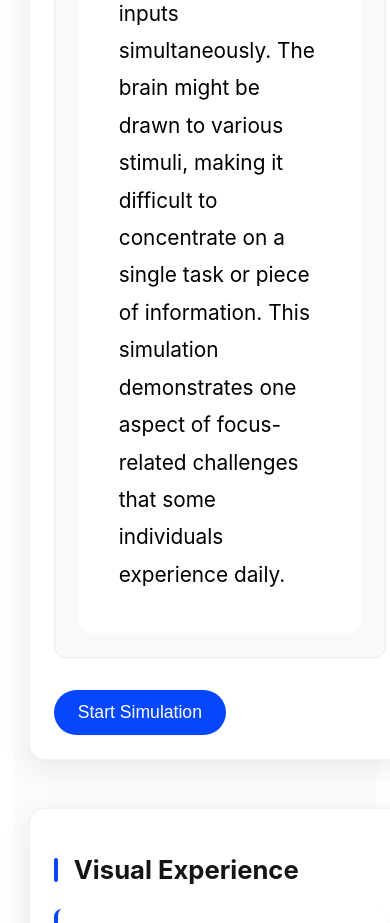
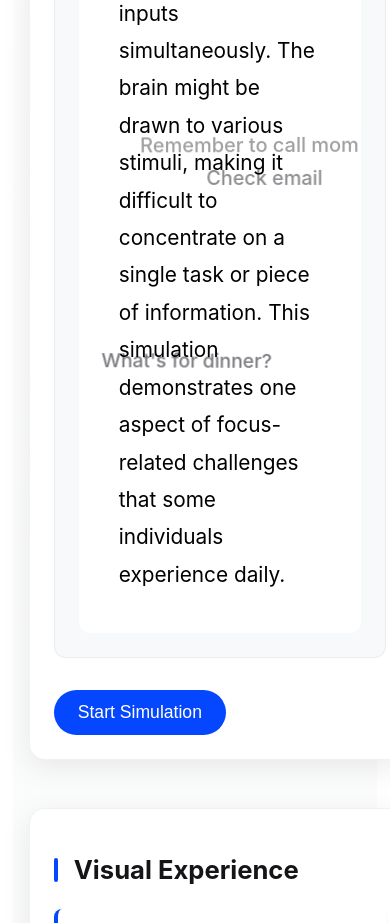
Before and after one commit to mzawam2/neurodiversity-empathy-lab, an Angular app: page / in a window 390 px wide. Shown: the part 1580-2503 px from the top of the page. Built offline with nearby package versions, Linux system fonts and the light colour scheme.

Commit message:
Added distracting thoughts to the adhd focus experience

```diff
--- a/src/app/app.component.css
+++ b/src/app/app.component.css
@@ -226,15 +226,135 @@
   transition: all 0.3s ease;
 }
 
-.adhd-simulation .task-content {
-  animation: subtle-blur 4s infinite;
+.adhd-simulation {
+  position: relative;
+  overflow: hidden;
 }
 
-@keyframes subtle-blur {
-  0% { filter: blur(0px); }
-  25% { filter: blur(1px); }
-  75% { filter: blur(0.5px); }
-  100% { filter: blur(0px); }
+.adhd-simulation .task-content {
+  position: relative;
+  font-size: 1.3rem;
+  line-height: 1.8;
+  padding: 2rem;
+  animation: subtle-blur 4s infinite;
+  z-index: 1;
+}
+
+.adhd-simulation .task-content::before {
+  content: '';
+  position: absolute;
+  top: 0;
+  left: 0;
+  right: 0;
+  bottom: 0;
+  background: linear-gradient(135deg,
+    rgba(0, 255, 255, 0.2),
+    rgba(255, 0, 255, 0.2)
+  ),
+  linear-gradient(45deg,
+    rgba(255, 255, 0, 0.2),
+    rgba(0, 0, 255, 0.2)
+  );
+  background-size: 200% 200%, 150% 150%;
+  background-position: 0 0, 100% 0;
+  animation: adhd-gradient-move 12s infinite;
+  mix-blend-mode: overlay;
+  pointer-events: none;
+  z-index: -1;
+}
+
+.adhd-floating-text {
+  position: absolute;
+  font-size: 1.5rem;
+  opacity: 0;
+  pointer-events: none;
+  color: var(--gray-700);
+  white-space: nowrap;
+  font-weight: 500;
+  transform-origin: center;
+  will-change: transform, opacity;
+  transition: opacity 0.8s ease;
+  filter: blur(0);
+}
+
+.adhd-floating-text:nth-child(1) {
+  animation: float-path-1 18s infinite cubic-bezier(0.4, 0, 0.2, 1);
+  top: 15%;
+  left: 5%;
+}
+
+.adhd-floating-text:nth-child(2) {
+  animation: float-path-2 20s infinite cubic-bezier(0.4, 0, 0.2, 1);
+  top: 35%;
+  right: 10%;
+}
+
+.adhd-floating-text:nth-child(3) {
+  animation: float-path-3 22s infinite cubic-bezier(0.4, 0, 0.2, 1);
+  bottom: 45%;
+  left: 15%;
+}
+
+.adhd-floating-text:nth-child(4) {
+  animation: float-path-4 19s infinite cubic-bezier(0.4, 0, 0.2, 1);
+  bottom: 25%;
+  right: 20%;
+}
+
+.adhd-floating-text:nth-child(5) {
+  animation: float-path-5 21s infinite cubic-bezier(0.4, 0, 0.2, 1);
+  top: 55%;
+  left: 25%;
+}
+
+@keyframes float-path-1 {
+  0% { transform: translate(0, 0) rotate(0deg) scale(1); opacity: 0; filter: blur(2px); }
+  15% { transform: translate(30px, -20px) rotate(1deg) scale(1.1); opacity: 0.7; filter: blur(0); }
+  35% { transform: translate(80px, 10px) rotate(-1deg) scale(1); opacity: 0.7; filter: blur(0); }
+  55% { transform: translate(120px, -15px) rotate(1deg) scale(1.05); opacity: 0.6; filter: blur(0); }
+  75% { transform: translate(160px, 5px) rotate(-0.5deg) scale(1); opacity: 0.5; filter: blur(0); }
+  90% { transform: translate(200px, -10px) rotate(0deg) scale(0.95); opacity: 0.3; filter: blur(1px); }
+  100% { transform: translate(220px, 0) rotate(0deg) scale(1); opacity: 0; filter: blur(2px); }
+}
+
+@keyframes float-path-2 {
+  0% { transform: translate(0, 0) rotate(0deg) scale(1); opacity: 0; filter: blur(2px); }
+  15% { transform: translate(-35px, 15px) rotate(-1deg) scale(1.05); opacity: 0.6; filter: blur(0); }
+  35% { transform: translate(-75px, -5px) rotate(1deg) scale(1); opacity: 0.6; filter: blur(0); }
+  55% { transform: translate(-110px, 20px) rotate(-1deg) scale(1.1); opacity: 0.5; filter: blur(0); }
+  75% { transform: translate(-150px, -10px) rotate(0.5deg) scale(1); opacity: 0.4; filter: blur(0); }
+  90% { transform: translate(-180px, 5px) rotate(0deg) scale(0.95); opacity: 0.2; filter: blur(1px); }
+  100% { transform: translate(-200px, 0) rotate(0deg) scale(1); opacity: 0; filter: blur(2px); }
+}
+
+@keyframes float-path-3 {
+  0% { transform: translate(-30px, 0) rotate(0deg) scale(1); opacity: 0; filter: blur(2px); }
+  15% { transform: translate(0, 25px) rotate(1deg) scale(1.1); opacity: 0.5; filter: blur(0); }
+  35% { transform: translate(40px, -15px) rotate(-1deg) scale(1); opacity: 0.5; filter: blur(0); }
+  55% { transform: translate(80px, 20px) rotate(0.5deg) scale(1.05); opacity: 0.4; filter: blur(0); }
+  75% { transform: translate(120px, -10px) rotate(-0.5deg) scale(1); opacity: 0.3; filter: blur(0); }
+  90% { transform: translate(160px, 15px) rotate(0deg) scale(0.95); opacity: 0.2; filter: blur(1px); }
+  100% { transform: translate(180px, 0) rotate(0deg) scale(1); opacity: 0; filter: blur(2px); }
+}
+
+@keyframes float-path-4 {
+  0% { transform: translate(30px, 0) rotate(0deg) scale(1); opacity: 0; filter: blur(2px); }
+  15% { transform: translate(0, -25px) rotate(-1deg) scale(1.05); opacity: 0.7; filter: blur(0); }
+  35% { transform: translate(-40px, 10px) rotate(0.5deg) scale(1); opacity: 0.7; filter: blur(0); }
+  55% { transform: translate(-80px, -15px) rotate(-0.5deg) scale(1.1); opacity: 0.6; filter: blur(0); }
+  75% { transform: translate(-120px, 5px) rotate(1deg) scale(1); opacity: 0.5; filter: blur(0); }
+  90% { transform: translate(-160px, -10px) rotate(0deg) scale(0.95); opacity: 0.3; filter: blur(1px); }
+  100% { transform: translate(-180px, 0) rotate(0deg) scale(1); opacity: 0; filter: blur(2px); }
+}
+
+@keyframes float-path-5 {
+  0% { transform: translate(0, -20px) rotate(0deg) scale(1); opacity: 0; filter: blur(2px); }
+  15% { transform: translate(35px, 0) rotate(1deg) scale(1.1); opacity: 0.6; filter: blur(0); }
+  35% { transform: translate(70px, 15px) rotate(-0.5deg) scale(1); opacity: 0.6; filter: blur(0); }
+  55% { transform: translate(100px, -10px) rotate(0.5deg) scale(1.05); opacity: 0.5; filter: blur(0); }
+  75% { transform: translate(140px, 5px) rotate(-1deg) scale(1); opacity: 0.4; filter: blur(0); }
+  90% { transform: translate(170px, -5px) rotate(0deg) scale(0.95); opacity: 0.2; filter: blur(1px); }
+  100% { transform: translate(190px, 0) rotate(0deg) scale(1); opacity: 0; filter: blur(2px); }
 }
 
 .dyslexia-simulation {
@@ -375,6 +495,14 @@
   .label-description {
     font-size: 0.9rem;
   }
+  .adhd-simulation .task-content {
+    font-size: 1.2rem;
+    padding: 1.5rem;
+  }
+
+  .adhd-floating-text {
+    font-size: 1.2rem;
+  }
 }
 
 @media screen and (max-width: 480px) {
@@ -386,4 +514,12 @@
     font-size: 1.3rem;
     padding: 0.5rem;
   }
+  .adhd-simulation .task-content {
+    font-size: 1.1rem;
+    padding: 1rem;
+  }
+
+  .adhd-floating-text {
+    font-size: 1rem;
+  }
 }
--- a/src/app/app.component.html
+++ b/src/app/app.component.html
@@ -372,6 +372,22 @@
     font-size: 1rem;
     color: var(--gray-700);
   }
+
+  .adhd-floating-text {
+    position: absolute;
+    font-size: 1.2rem;
+    font-weight: 500;
+    color: var(--gray-700);
+    animation: floatingText 5s infinite;
+  }
+
+  @keyframes floatingText {
+    0% { transform: translate(0, 0); }
+    25% { transform: translate(10px, 10px); }
+    50% { transform: translate(20px, 20px); }
+    75% { transform: translate(10px, 10px); }
+    100% { transform: translate(0, 0); }
+  }
 </style>
 
 <main class="main">
@@ -414,6 +430,17 @@
               making it difficult to concentrate on a single task or piece of information.
               This simulation demonstrates one aspect of focus-related challenges that
               some individuals experience daily.
+            </div>
+            <!-- Floating distractions with ARIA labels for accessibility -->
+            <div class="adhd-floating-text" aria-hidden="true">Remember to call mom</div>
+            <div class="adhd-floating-text" aria-hidden="true">What's for dinner?</div>
+            <div class="adhd-floating-text" aria-hidden="true">Check email</div>
+            <div class="adhd-floating-text" aria-hidden="true">Did I lock the door?</div>
+            <div class="adhd-floating-text" aria-hidden="true">Need to exercise</div>
+            <!-- Screen reader text for accessibility -->
+            <div class="visually-hidden">
+              This simulation includes floating text representing random thoughts that may distract from reading.
+              These distractions demonstrate how ADHD can affect focus and concentration.
             </div>
           </div>
         </div>
--- a/src/app/app.component.ts
+++ b/src/app/app.component.ts
@@ -79,7 +79,7 @@ export class AppComponent implements OnDestroy {
       distraction.style.fontSize = "2rem";
       distraction.style.textShadow = "0 2px 4px rgb(230, 11, 11)";
 
-      const randomWords = ['Focus!', 'Look here!', 'Notice me!', 'Hey!', 'Click!'];
+      const randomWords = ['Look here!', 'Notice me!', 'Hey!', 'Over here!'];
       distraction.textContent = randomWords[Math.floor(Math.random() * randomWords.length)];
 
       taskContent.appendChild(distraction);
```
